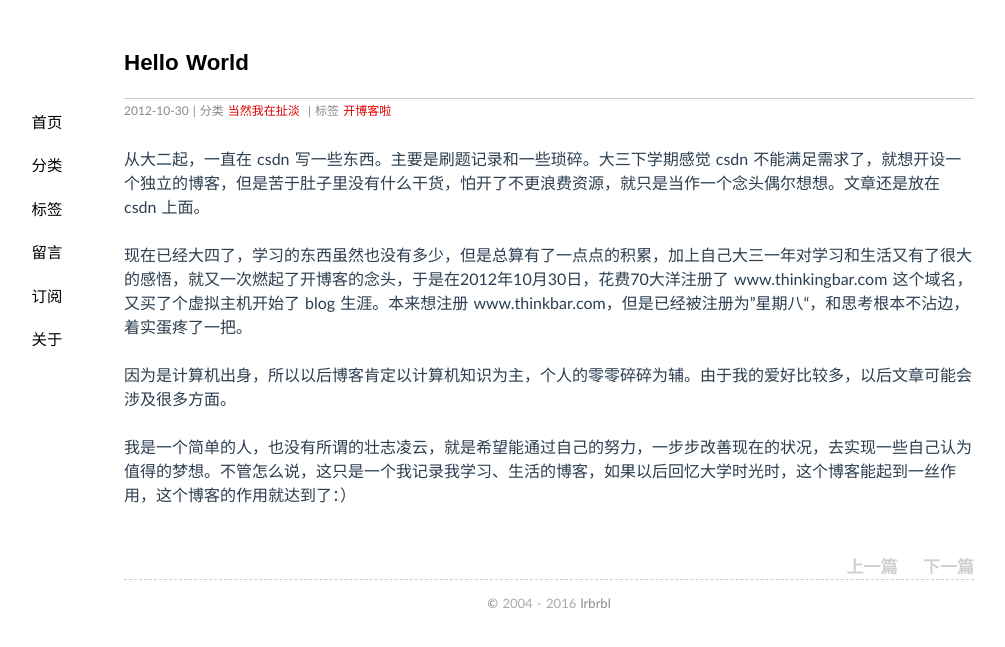
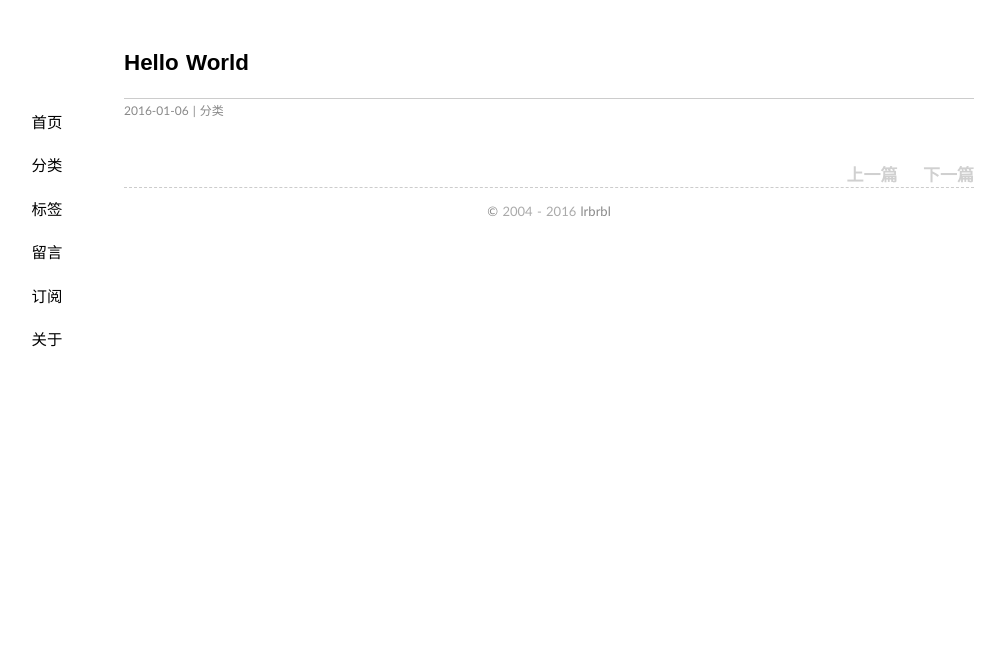
Before and after one commit to Tanklong/reading, a Jekyll site: the page built from _posts/2016-01-06-hello-world.md, in a window 1280 px wide. Shown: the top 647 px of the page, without its empty margins (91-1096 px from the left). Built offline with Jekyll 4.4.1, drawn with Linux system fonts in a browser that asks for light colours; Markdown is read by kramdown in place of the engine named in the settings; comment, search, counter and statistics services are not loaded.

Commit message:
modify about & hello world

```diff
--- a/_posts/2012-10-30-hello-world.md
+++ /dev/null
@@ -1,14 +0,0 @@
----
-layout: post
-title: Hello World
-categories: 当然我在扯淡
-tags: 开博客啦
----
-
-从大二起，一直在 csdn 写一些东西。主要是刷题记录和一些琐碎。大三下学期感觉 csdn 不能满足需求了，就想开设一个独立的博客，但是苦于肚子里没有什么干货，怕开了不更浪费资源，就只是当作一个念头偶尔想想。文章还是放在 csdn 上面。
-
-现在已经大四了，学习的东西虽然也没有多少，但是总算有了一点点的积累，加上自己大三一年对学习和生活又有了很大的感悟，就又一次燃起了开博客的念头，于是在2012年10月30日，花费70大洋注册了 www.thinkingbar.com 这个域名，又买了个虚拟主机开始了 blog 生涯。本来想注册 www.thinkbar.com，但是已经被注册为”星期八“，和思考根本不沾边，着实蛋疼了一把。
-
-因为是计算机出身，所以以后博客肯定以计算机知识为主，个人的零零碎碎为辅。由于我的爱好比较多，以后文章可能会涉及很多方面。
-
-我是一个简单的人，也没有所谓的壮志凌云，就是希望能通过自己的努力，一步步改善现在的状况，去实现一些自己认为值得的梦想。不管怎么说，这只是一个我记录我学习、生活的博客，如果以后回忆大学时光时，这个博客能起到一丝作用，这个博客的作用就达到了：）
```
Also changed, not shown: _posts/2016-01-06-hello-world.md (added, +10 -0 lines), about/index.md (+4 -4 lines), README.md.
